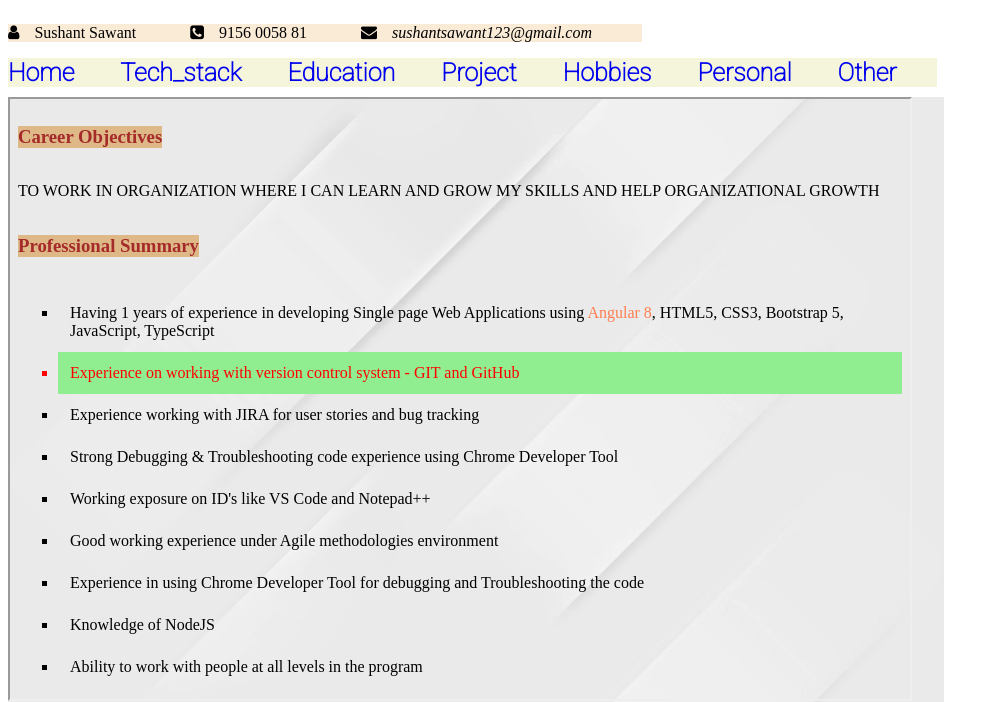
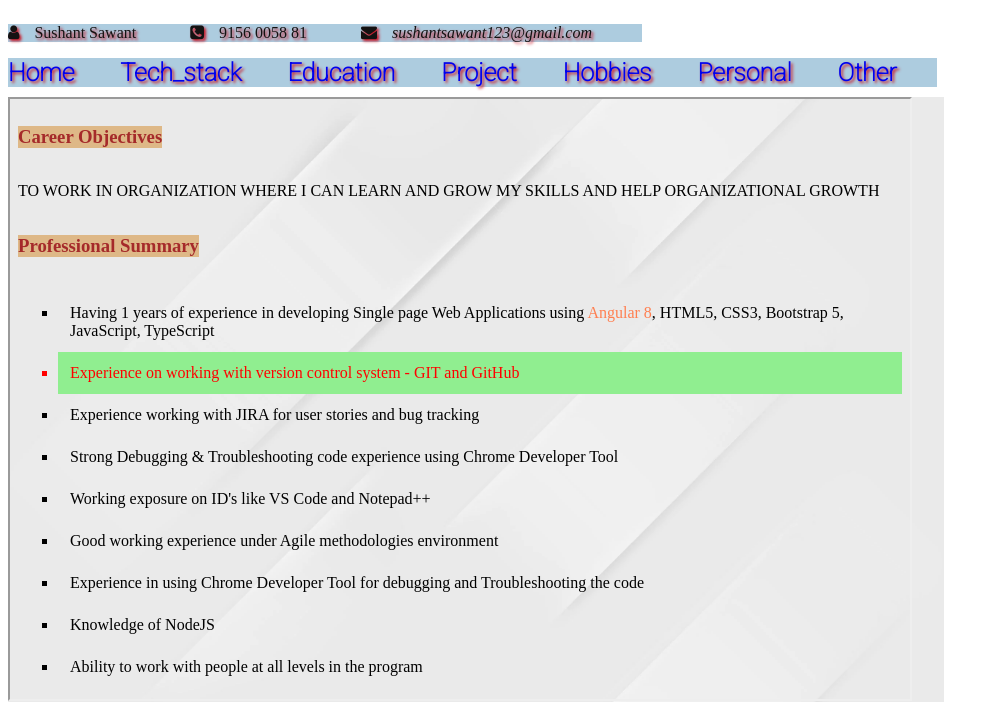
Before and after one commit to sushant3500/MyProfile, a plain HTML site: page index.html in a window 1280 px wide. Shown: the top 702 px of the page, without its empty margins (0-999 px from the left). Drawn offline with Linux system fonts and the light colour scheme; a web font is replaced by a local one.

Commit message:
header CSS updated
header CSS updated

```diff
--- a/index.html
+++ b/index.html
@@ -55,10 +55,10 @@
             background-size: contain;
         }
 
-        #nav_bar a:hover {
-            text-shadow: 4px 2px 5px #c91322;
+        #nav_bar,.myProfile,.font_awsome,#name a:hover {
+            text-shadow: 2px 2px 3px #c91322;
             background: rgb(173, 204, 223);
-            color: white;
+            color: rgb(20, 18, 18);
         }
         header div .myProfile, #nav_bar{
             display: inline-block;
```
